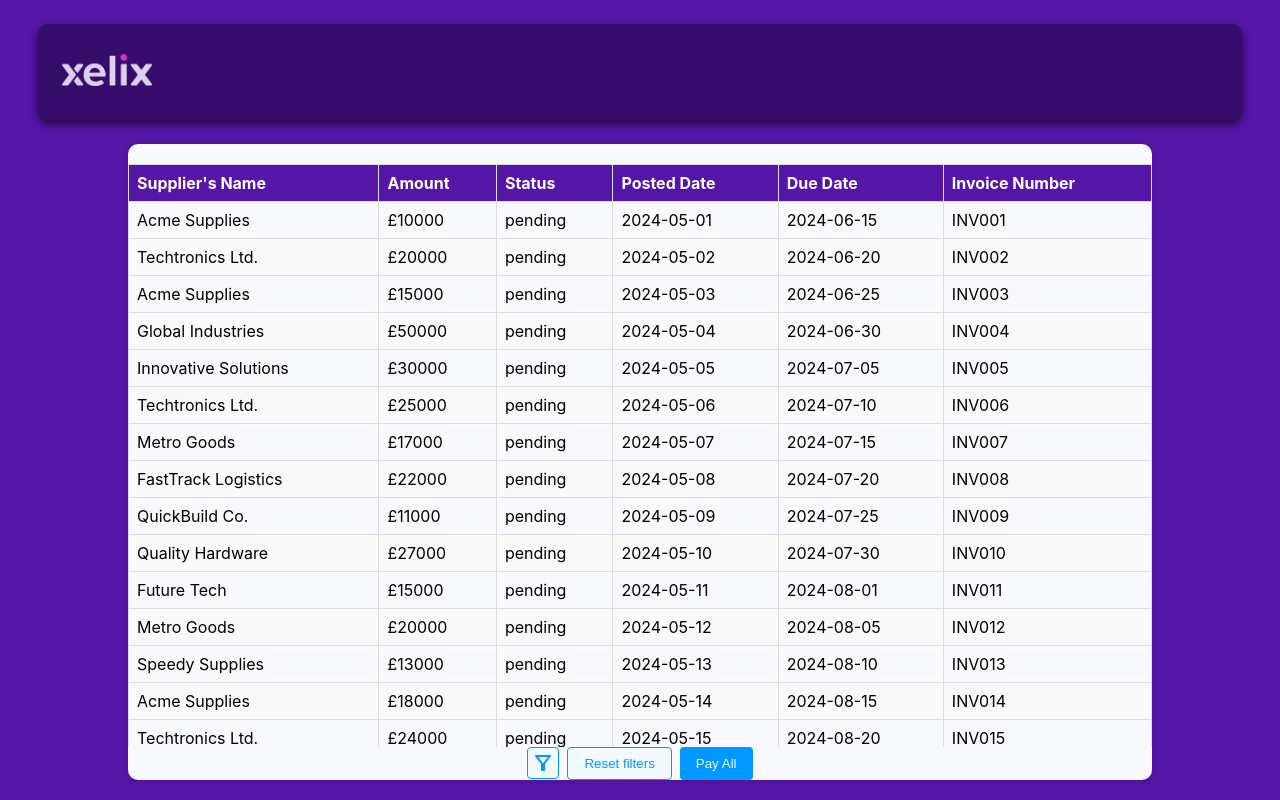
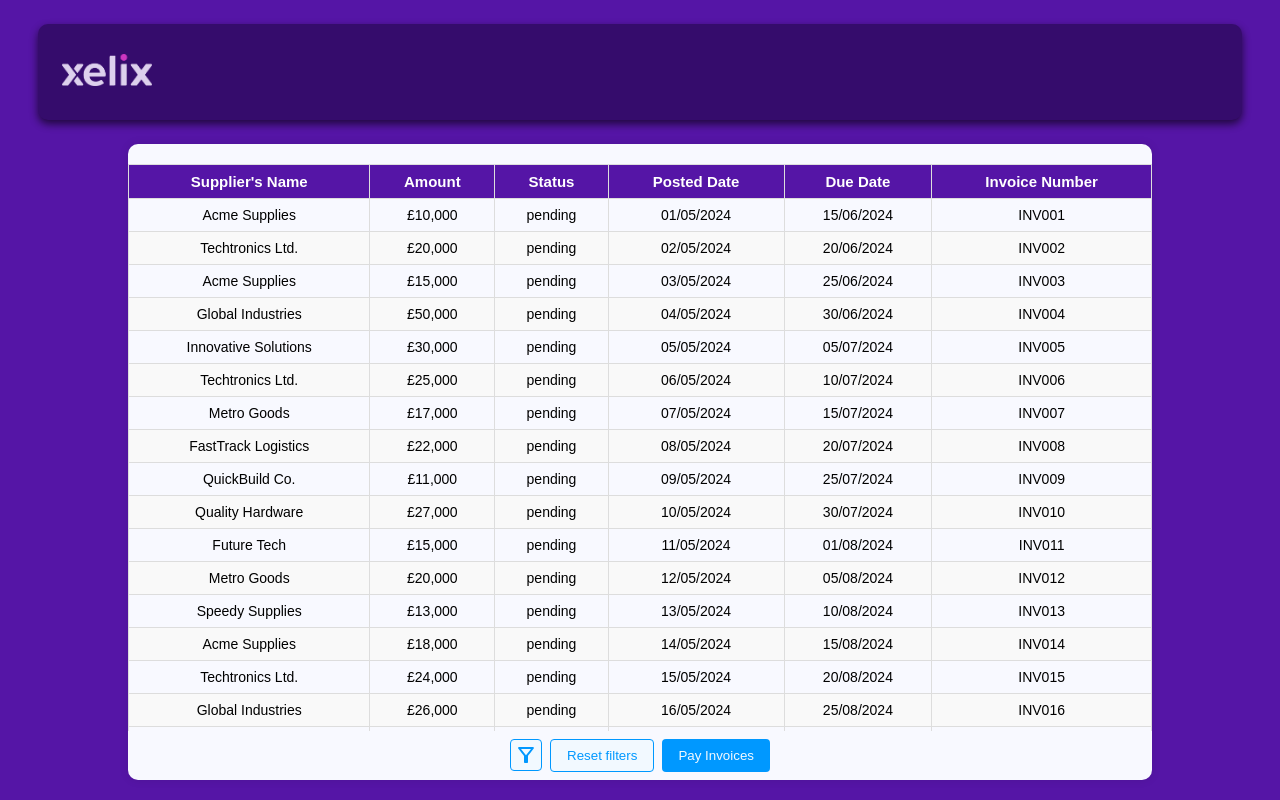
Before and after one commit to santosluizfelipe/xelix-assesment, a React (Create React App) app: page / in a window 1280 px wide. Built offline with nearby package versions, Linux system fonts and the light colour scheme.

Commit message:
feat: finished the project

```diff
--- a/public/index.html
+++ b/public/index.html
@@ -24,7 +24,7 @@
       work correctly both with client-side routing and a non-root public URL.
       Learn how to configure a non-root public URL by running `npm run build`.
     -->
-    <title>React App</title>
+    <title>Xelix PayRun</title>
   </head>
   <body>
     <noscript>You need to enable JavaScript to run this app.</noscript>
--- a/src/App.js
+++ b/src/App.js
@@ -4,7 +4,7 @@ import Navbar from './components/navbar/Navbar'
 
 function App() {
   return (
-    <div style={{ display: 'flex', flexDirection: 'column', alignItems: 'center' }}>
+    <div style={{ display: 'flex', flexDirection: 'column', alignItems: 'center'}}>
       <div style={{ display: 'flex', flexDirection: 'row', justifyContent: 'center', width: '100%' }}>
         <Navbar />
       </div>
--- a/src/components/table/Table.js
+++ b/src/components/table/Table.js
@@ -66,30 +66,20 @@ const Table = () => {
 
   const filterInvoices = (invoices) => {
     return invoices.filter((invoice) => {
-      const maxAmountFilter = filters.maxAmount
-        ? invoice.amount <= parseFloat(filters.maxAmount)
+      const { maxAmount, dueDate, supplier, postedDate, invoiceNumbers } = filters;
+
+      const maxAmountFilter = maxAmount ? invoice.amount <= parseFloat(maxAmount) : true;
+      const dueDateFilter = dueDate ? new Date(invoice.due_date) <= new Date(dueDate) : true;
+      const supplierFilter = supplier
+        ? invoice.supplier.toLowerCase().includes(supplier.toLowerCase())
         : true;
-      const dueDateFilter = filters.dueDate
-        ? new Date(invoice.due_date) <= new Date(filters.dueDate)
+      const postedDateFilter = postedDate ? new Date(invoice.posted_date) <= new Date(postedDate) : true;
+      const invoiceNumberFilter = invoiceNumbers.length > 0
+        ? invoiceNumbers.some(opt => opt.value === invoice.invoice_number)
         : true;
-      const supplierFilter = filters.supplier
-        ? invoice.supplier
-            .toLowerCase()
-            .includes(filters.supplier.toLowerCase())
+      const excludeSupplierFilter = excludedSuppliers.length > 0
+        ? !excludedSuppliers.includes(invoice.supplier)
         : true;
-      const postedDateFilter = filters.postedDate
-        ? new Date(invoice.posted_date) <= new Date(filters.postedDate)
-        : true;
-      const invoiceNumberFilter =
-        filters.invoiceNumbers.length > 0
-          ? filters.invoiceNumbers.some(
-              (opt) => opt.value === invoice.invoice_number
-            )
-          : true;
-      const excludeSupplierFilter =
-        excludedSuppliers.length > 0
-          ? !excludedSuppliers.includes(invoice.supplier)
-          : true;
 
       return (
         maxAmountFilter &&
@@ -101,6 +91,8 @@ const Table = () => {
       );
     });
   };
+
+
 
   const handlePayAll = () => {
     const filteredInvoices = filterInvoices(unpaidInvoices);
@@ -140,6 +132,26 @@ const Table = () => {
     }),
   };
 
+  const convertDate = (dateStr)  => {
+
+    let parts = dateStr.split("-");
+    let dateObj = new Date(parts[0], parts[1] - 1, parts[2]);
+    let day = dateObj.getDate();
+    let month = dateObj.getMonth() + 1;
+    let year = dateObj.getFullYear();
+    let formattedDay = day < 10 ? "0" + day : day;
+    let formattedMonth = month < 10 ? "0" + month : month;
+
+    let formattedDate = formattedDay + "/" + formattedMonth + "/" + year;
+
+    return formattedDate;
+}
+
+
+console.log("paid invoices:",paidInvoices)
+console.log("unpaid invoices:",unpaidInvoices)
+
+
   return (
     <CardWrapper>
       {showFilter && (
@@ -167,7 +179,7 @@ const Table = () => {
           </InputWrappers>
         </Box>
         <InputWrappers>
-            <p>Max Amount:</p>
+            <p>Maximum Invoice Amount:</p>
             <StyledInput
               type="number"
               name="maxAmount"
@@ -192,7 +204,7 @@ const Table = () => {
         </InputWrappers>
 
         <InputWrappers>
-          <p>Include Supplier: </p>
+          <p>Select Single Supplier: </p>
           <Select
             name="supplier"
             options={allSuppliers}
@@ -208,7 +220,7 @@ const Table = () => {
         </InputWrappers>
 
         <InputWrappers>
-          <p>Exclude Supplier: </p>
+          <p>Exclude Supplier&#40;s&#41;: </p>
           <Select
             isMulti
             name="excludeSupplier"
@@ -240,24 +252,25 @@ const Table = () => {
             {filterInvoices(unpaidInvoices).map((invoice) => (
               <tr key={invoice.id}>
                 <td>{invoice.supplier}</td>
-                <td>{"£" + invoice.amount}</td>
+                <td>{"£" + invoice.amount.toLocaleString()}</td>
+                {/* toLocaleString to add a coma in the thousands */}
                 <td>{invoice.status}</td>
-                <td>{invoice.posted_date}</td>
-                <td>{invoice.due_date}</td>
+                <td>{convertDate(invoice.posted_date)}</td>
+                <td>{convertDate(invoice.due_date)}</td>
                 <td>{invoice.invoice_number}</td>
               </tr>
             ))}
           </TableBody>
         </TableInvoice>
       </TableContainer>
-      <div style={{ display: 'flex', margin: "0rem", textAlign: "center" }}>
+      <div style={{ display: 'flex', textAlign: "center", margin: '0.5rem 0' }}>
         {showFilter ? (
           <IconButton onClick={handleFilterShow}><FilterAltOffOutlinedIcon /></IconButton>
         ) : (
           <IconButton onClick={handleFilterShow}><FilterAltOutlinedIcon /></IconButton>
         )}
         <CancelButton onClick={handleResetFilters}>Reset filters</CancelButton>
-        <PayButton onClick={handlePayAll}>Pay All</PayButton>
+        <PayButton onClick={handlePayAll}>Pay Invoices</PayButton>
       </div>
     </CardWrapper>
   );
--- a/src/components/table/Table.style.js
+++ b/src/components/table/Table.style.js
@@ -50,6 +50,7 @@ export const CardWrapper = styled.div`
 export const TableContainer = styled.div`
   width: 100%;
   overflow: auto;
+  font-family: Arial, Helvetica, sans-serif;
 `;
 
 export const TableInvoice = styled.table`
@@ -60,7 +61,7 @@ export const TableInvoice = styled.table`
   th, td {
     border: 1px solid #ddd;
     padding: 8px;
-    text-align: left;
+    text-align: center;
   }
 
   th {
@@ -73,29 +74,34 @@ export const TableInvoice = styled.table`
   }
 
   tr:nth-child(even) {
-    background-color: #f9f9f9;
+    background-color: ${themes.table.background};
   }
 
   tr:hover {
-    background-color: #f1f1f1;
+    background-color: ${themes.table.hoverBackground};
   }
 `;
 
 export const TableHeader = styled.thead`
+  font-size: 15px;
+
+
   tr {
     background-color: ${themes.primaryColor};
     color: white;
-    text-align: left;
+    text-align: center;
   }
 `;
 
 export const TableBody = styled.tbody`
+  font-size: 14px;
+
   tr:nth-child(even) {
-    background-color: #f9f9f9;
+    background-color: ${themes.table.background};
   }
 
   tr:hover {
-    background-color: #f1f1f1;
+    background-color: ${themes.table.hoverBackground};
   }
 `;
 
@@ -109,7 +115,10 @@ export const PayButton = styled.button`
   cursor: pointer;
   transition: background-color 0.3s;
 
-  &:hover {
+
+
+
+    &:hover {
     background-color: ${themes.hoverButton};
   }
 
@@ -120,6 +129,7 @@ export const PayButton = styled.button`
   &:active {
     background-color: ${themes.hoverButton};
   }
+
 `;
 
 export const CancelButton = styled(PayButton)`
@@ -128,14 +138,18 @@ export const CancelButton = styled(PayButton)`
   color: ${themes.button};
   margin-right: 0.5rem;
 
+
+  @media (min-width: 680px) {
   &:hover {
-    color: ${themes.hoverButton};
-    border-color: ${themes.hoverButton};
+    color: ${themes.buttonText};
+    border-color: ${themes.buttonText};
+    background-color: ${themes.button};
   }
 
   &:active {
     color: ${themes.buttonText};
   }
+}
 `;
 
 export const IconButton = styled(CancelButton)`
@@ -155,7 +169,7 @@ export const IconButton = styled(CancelButton)`
 
 export const FilterWrapper = styled.div`
   display: flex;
-  background-color: #fff;
+  background-color: ${themes.cardBackground};
   padding: 2rem;
   margin-top: 1.5rem;
   border-radius: 15px;
@@ -164,6 +178,7 @@ export const FilterWrapper = styled.div`
   flex-direction: column;
   width: 70%;
   height: 100%;
+
 `;
 
 export const InputWrappers = styled.div`
--- a/src/themes/themes.js
+++ b/src/themes/themes.js
@@ -8,7 +8,10 @@ const themes = {
   button2: "#f2f9ff",
   buttonText: "#f2f9ff",
   logoText: "#482b74",
-  pinkText: "#eb3fc7"
+  table: {
+    background: "#f9f9f9",
+    hoverBackground: "#f1f1f1"
+  }
 }
 
 export default themes;
```
Also changed, not shown: 1 other file (tests, documents, lock files or other folders).
